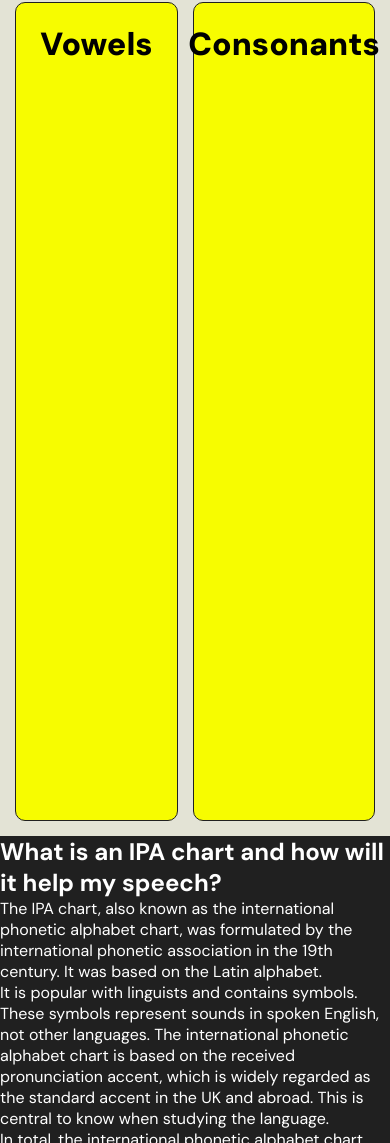
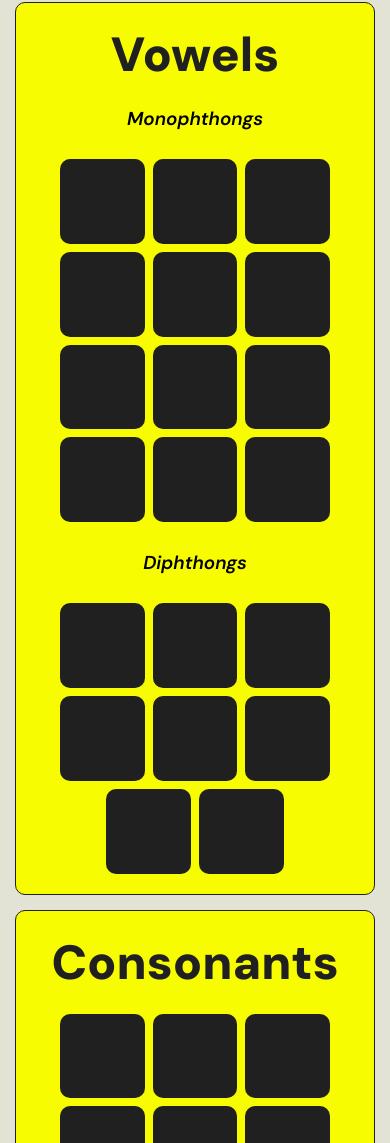
Before and after one commit to BenjaminFrias/ipa-chart, a plain HTML site: page index.html in a window 390 px wide. Shown: the part 857-2000 px from the top of the page. Drawn offline with Linux system fonts and the light colour scheme.

Commit message:
responsive chart

```diff
--- a/index.html
+++ b/index.html
@@ -31,16 +31,14 @@
         </div>
         <div class="ipa-chart-container">
             <div class="vowels-chart-container">
+                <div class="chart-title">
                     <h2>Vowels</h2>
+                </div>
                 <div class="vowels-chart">
-                    <div class="ipa-item"></div>
-                    <div class="ipa-item"></div>
-                    <div class="ipa-item"></div>
-                    <div class="ipa-item"></div>
-                    <div class="ipa-item"></div>
-                    <div class="ipa-item"></div>
-                    <div class="ipa-item"></div>
-                    <div class="ipa-item"></div>
+                    <div class="vowels-title">
+                        <h3>Monophthongs</h3>
+                    </div>
+                    <div class="monophthongs">
                         <div class="ipa-item"></div>
                         <div class="ipa-item"></div>
                         <div class="ipa-item"></div>
@@ -54,9 +52,25 @@
                         <div class="ipa-item"></div>
                         <div class="ipa-item"></div>
                     </div>
+                    <div class="vowels-title">
+                        <h3>Diphthongs</h3>
+                    </div>
+                    <div class="diphthongs">
+                        <div class="ipa-item"></div>
+                        <div class="ipa-item"></div>
+                        <div class="ipa-item"></div>
+                        <div class="ipa-item"></div>
+                        <div class="ipa-item"></div>
+                        <div class="ipa-item"></div>
+                        <div class="ipa-item"></div>
+                        <div class="ipa-item"></div>
+                    </div>
+                </div>
             </div>
             <div class="cons-chart-container">
+                <div class="chart-title">
                     <h2>Consonants</h2>
+                </div>
                 <div class="consonants-chart">
                     <div class="ipa-item cons-item"></div>
                     <div class="ipa-item cons-item"></div>
--- a/script.js
+++ b/script.js
@@ -1,5 +1,10 @@
 const arrowBtn = document.querySelector(".arrow-btn");
 const ipaChart = document.querySelector(".ipa-chart-container");
+const ipaItems = document.querySelectorAll(".ipa-item");
+
+ipaItems.forEach(item => {
+    item.addEventListener("click", () => {console.log(item)})
+});
 
 arrowBtn.addEventListener("click", () => {
     scrolldiv();
--- a/style.css
+++ b/style.css
@@ -4,6 +4,7 @@
     --main-color: #E3E3D5;
     --carbon: #202020;
     --lemon-green: #EFF422;
+    --border-radius-size: 10px;
 }
 
 * {
@@ -14,7 +15,7 @@
 .container {
     height: 100vh;
     background-color: var(--main-color);
-    font-family: "DM Sans", sans-serif;
+    font-family: "DM Sans", Arial, Helvetica, sans-serif;
     font-optical-sizing: auto;
     font-style: normal;
 }
@@ -49,7 +50,7 @@
     width: 100%;
     height: 10%;
     background: var(--lemon-green);
-    border-radius: 5px;
+    border-radius: var(--border-radius-size);
     border: 1px solid var(--carbon);
     transition: all 200ms ease;
 }
@@ -83,22 +84,55 @@
 
 .vowels-chart-container, .cons-chart-container {
     display: flex;
-    justify-content: center;
-    width: 50%;
+    flex-direction: column;
+    align-items: center;
+    flex-grow: 1;
+    flex-basis: 0;
+    padding: 20px 40px;
     background: #f7fc00;
     border: 1px solid var(--carbon);
-    border-radius: 10px;
+    border-radius: var(--border-radius-size);
 }
 
-.vowels-chart-container h2, .cons-chart-container h2 {
-    font-weight: 1000;
-    font-size: clamp(2rem, 1rem + 3vw , 4rem);
-    margin-top: 20px;
-
+.cons-chart-container {
+    gap: 20px;
 }
 
-.vowels-chart-container {
+.vowels-chart, .consonants-chart {
+    margin: auto 0;
+}
 
+.chart-title h2 {
+    font-weight: 1000;
+    font-size: clamp(3rem, 1rem + 4vw , 4rem);
+    color: #202020;
+}
+
+.vowels-title h3 {
+    font-weight: 600;
+    font-style: italic;
+    margin: 20px;
+}
+
+
+.vowels-chart, .consonants-chart, .vowels-chart .monophthongs, .vowels-chart .diphthongs {
+    display: flex;
+    justify-content: center;
+    flex-wrap: wrap;
+    gap: 8px;
+}
+
+.ipa-item {
+    width: 5.3rem;
+    height: 5.3rem;
+    background: #202020;
+    border-radius: var(--border-radius-size);
+}
+
+@media (max-width: 750px) {
+    .ipa-chart-container {
+        flex-direction: column;
+    }
 }
 
 
```
Lines whose indentation alone changed are shown as unchanged.
